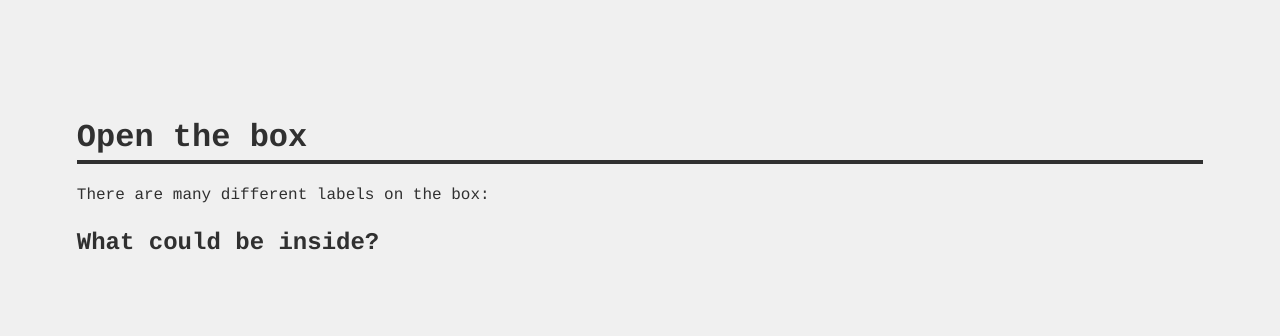
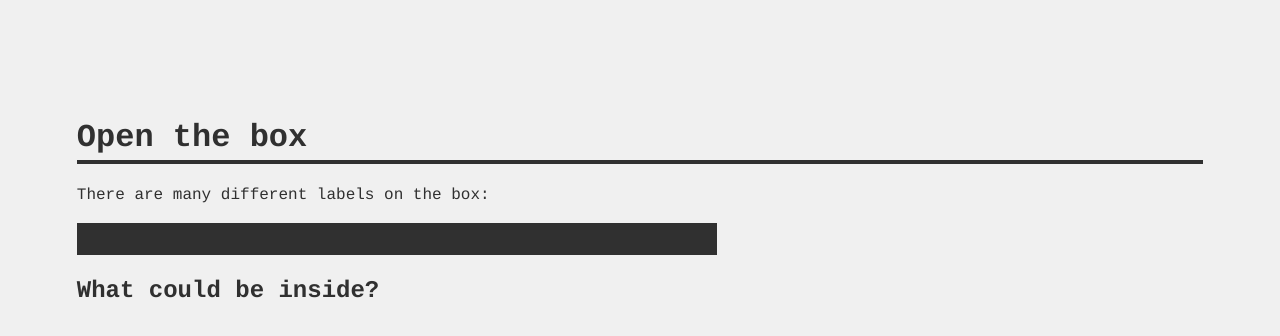
Before and after one commit to katzmo/um-oh, a plain HTML site: page item.html in a window 1280 px wide. Drawn offline with Linux system fonts and the light colour scheme.

Commit message:
Re-do styling for guessing artifacts

```diff
--- a/styles/item.css
+++ b/styles/item.css
@@ -3,6 +3,15 @@
  */
 
 @import "./drag.css";
+
+#item-labels {
+  background-color: var(--fg-color);
+  color: var(--bg-color);
+  padding: 1rem;
+  padding-right: 2rem;
+  box-sizing: border-box;
+  max-width: 40rem;
+}
 
 #item-choices button {
   width: 100%;
@@ -53,9 +62,6 @@
 }
 
 @media screen and (min-width: 60em) {
-  #item-choices button {
-    width: 50%;
-  }
   .exhibit {
     flex-wrap: nowrap;
   }
```
